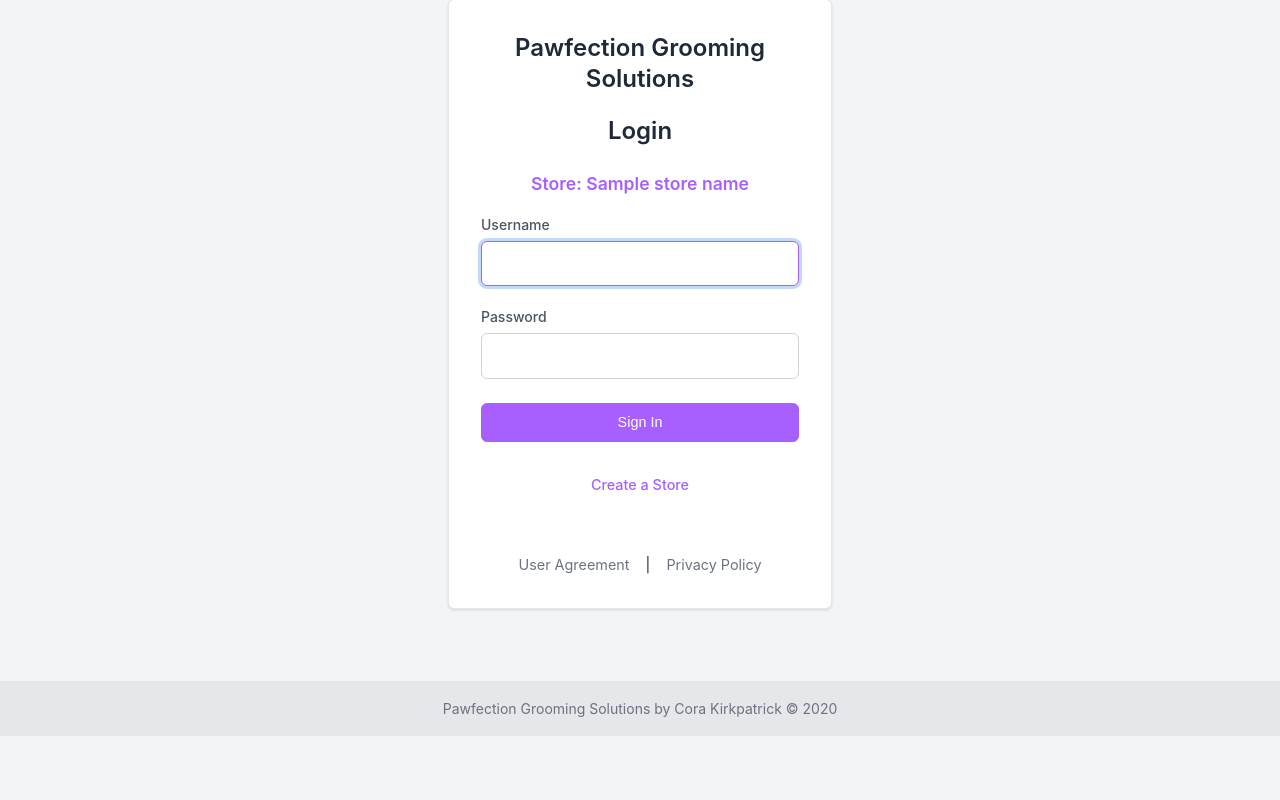
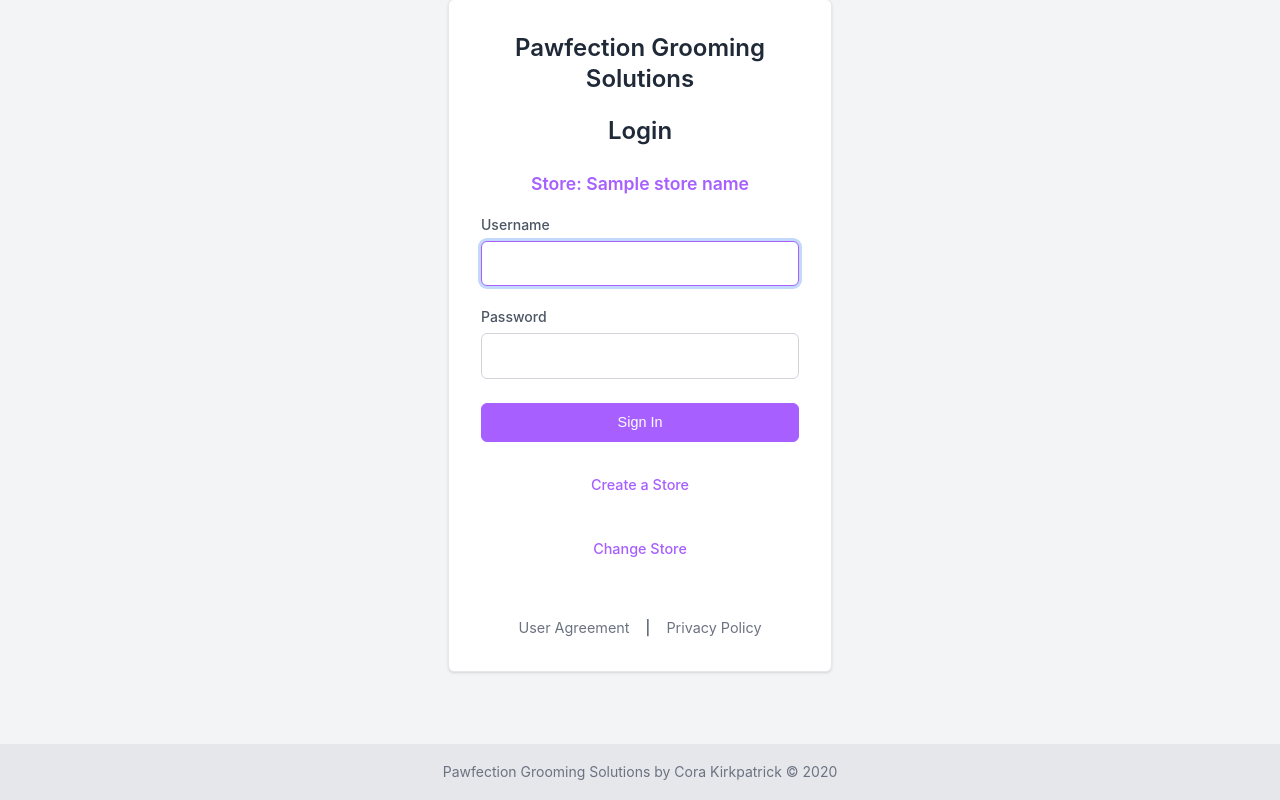
Before and after one commit to CoraReneeOfficial/pawfection_testing, a Flask app: template templates/login.html in a window 1280 px wide. Shown: the part 470-1270 px from the top of the page. Before the commit the page ends 1206 px from the top, so only its background shows below. Run offline with Flask 3, Linux system fonts and the light colour scheme; the template is opened without the code that fills it: most values are stand-ins (such as "Sample title", 1, 10 or a date in 2020).

Commit message:
Update login.html

```diff
--- a/templates/login.html
+++ b/templates/login.html
@@ -65,6 +65,9 @@
         <div class="form-link" style="text-align: center; margin-top: 1.5rem;">
             <a href="{{ url_for('store_register') }}" class="button button-secondary">Create a Store</a>
         </div>
+        <div class="form-link" style="text-align: center; margin-top: 1.5rem;">
+            <a href="{{ url_for('store_login') }}" class="button button-secondary">Change Store</a>
+        </div>
 
         {% if show_initial_setup %}
         <p class="form-link" style="text-align: center; margin-top: 1.5rem;">
```
